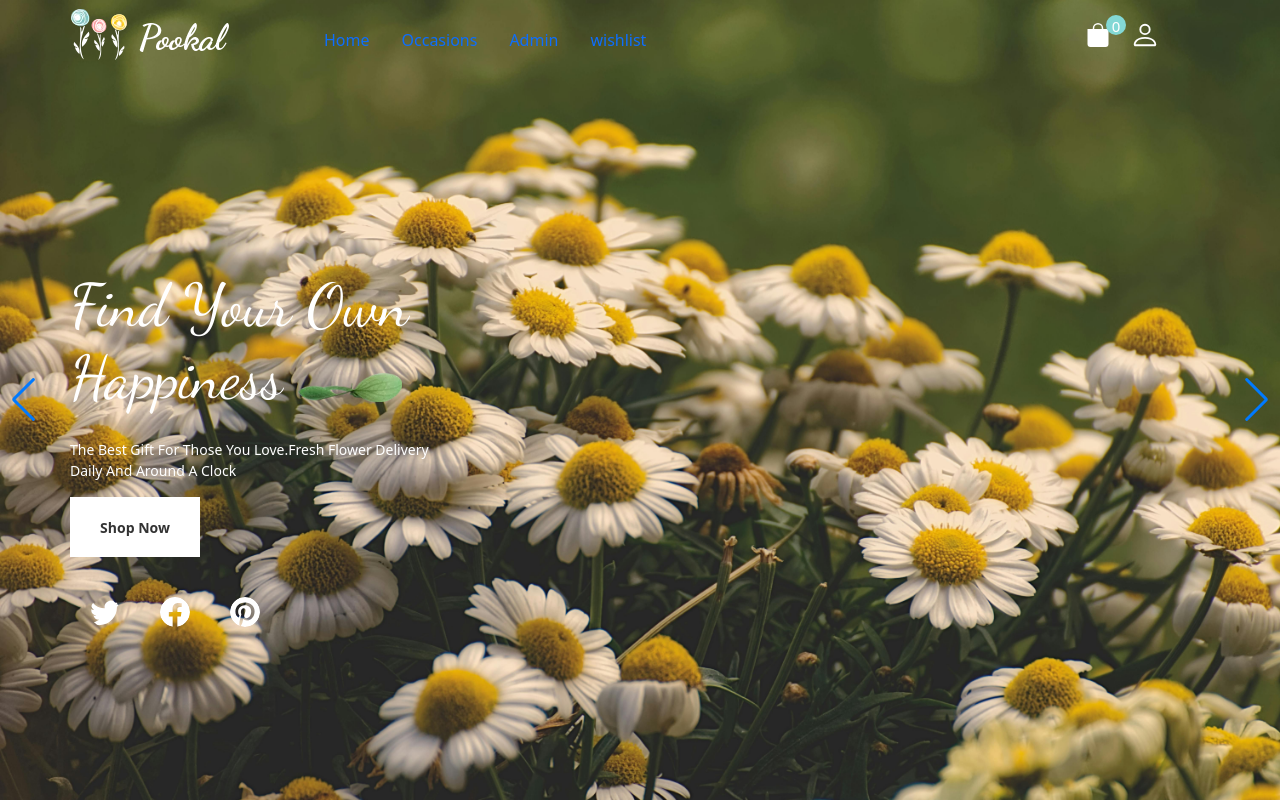
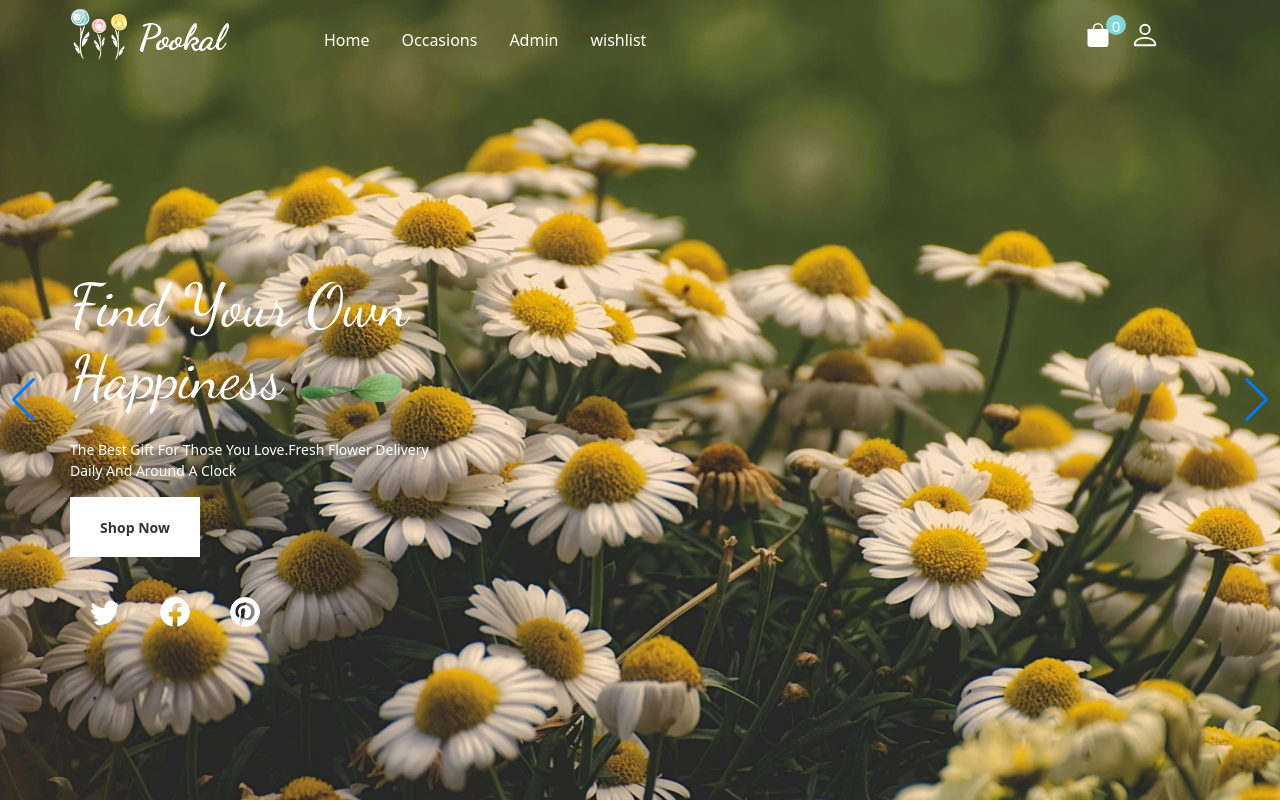
Before and after one commit to basant-elsobky/Flower-Shop, a Next.js app: page / in a window 1280 px wide. Shown: the top 802 px of the page. Built offline with nearby package versions, Linux system fonts and the light colour scheme; no server answers; the database is empty.

Commit message:
Resolve conflicts

```diff
--- a/src/app/COMPONENTS/NAVBAR/Navbar.js
+++ b/src/app/COMPONENTS/NAVBAR/Navbar.js
@@ -106,7 +106,8 @@ function Navbar() {
                     <li className="nav-link " aria-current="page" href="#" onClick={closeMenu}>
                         <Link href='/' className="nav-item" >
                             Home
-                            </Link></li>
+                            </Link>
+                            </li>
 
                         <li className="nav-link" href="#" onClick={closeMenu}>
 
--- a/src/app/COMPONENTS/NAVBAR/navbar.css
+++ b/src/app/COMPONENTS/NAVBAR/navbar.css
@@ -4,12 +4,7 @@
 
 
 
-.nav-link.active {
-    /* Your desired styles for the active state, e.g., */
-    background-color: #eee;
-    color: #333;
-    font-weight: bold;
-  }
+
 .navbar img {
     max-height: 80px;
 
@@ -75,10 +70,12 @@ path:hover{
 
 li {
     list-style: none;
-    color: black;
+    color: black !important;
     margin-top: 10px;
 }
-
+.nav-item{
+    color: white;
+}
 a {
     text-decoration: none;
 
@@ -169,6 +166,7 @@ a {
 
     .nav-item {
         margin: 5rem 0;
+        color: black;
     }
 
     .hamburger {
```
